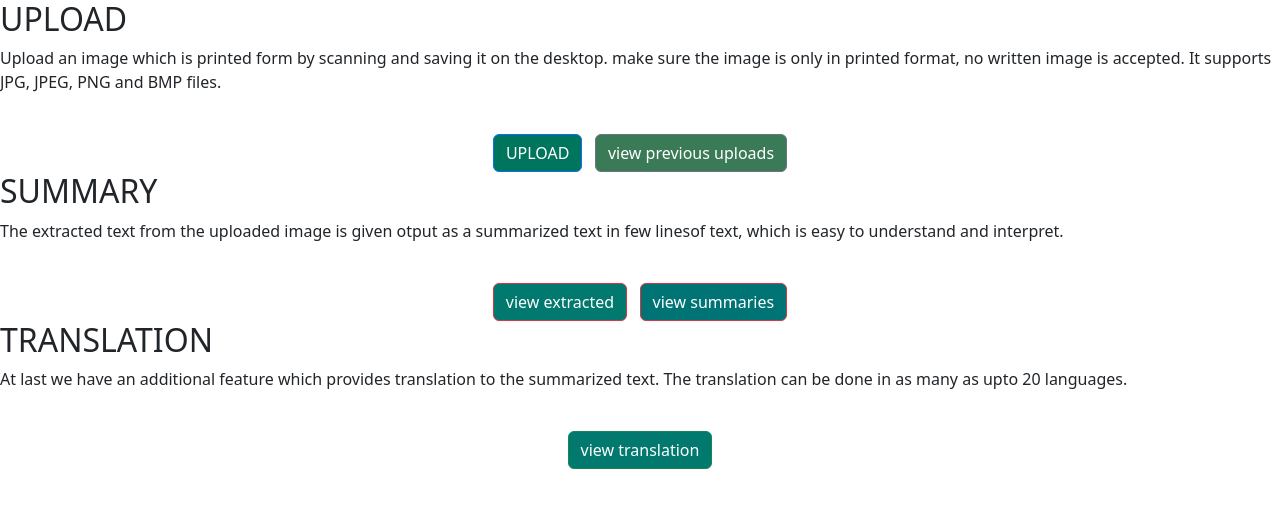
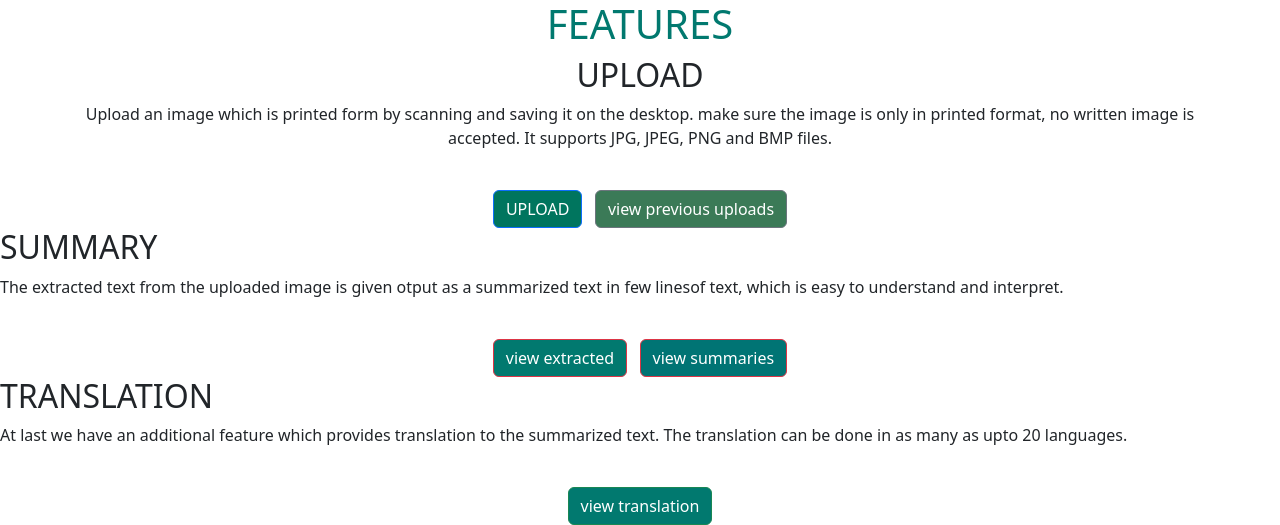
Before and after one commit to NarayanabhatlaMahesh/ocrwtp, a Django app: page /upload/ in a window 1280 px wide. Shown: the part 1054-1579 px from the top of the page. Before the commit the page ends 1523 px from the top, so only its background shows below. Run offline with Django 4.2, Linux system fonts and the light colour scheme.

Commit message:
Update base1.html

```diff
--- a/OCRWTP/templates/base1.html
+++ b/OCRWTP/templates/base1.html
@@ -18,7 +18,7 @@
 
         <nav class="navbar navbar-expand-lg navbar-light">
             <div class="container-fluid">
-              <a class="navbar-brand" href="#"><img  src="{% static 'logo.png' %}"></a>
+              <a class="navbar-brand" href="#"><img  src="{% static 'OCRWTP-logos_transparent.png' %}"></a>
               <button class="navbar-toggler" type="button" data-bs-toggle="collapse" data-bs-target="#navbarNav" aria-controls="navbarNav" aria-expanded="false" aria-label="Toggle navigation">
                 <i class="fa fa-bars"></i>
               </button>
@@ -28,16 +28,16 @@
                     <a class="nav-link"  href="#">HOME</a>
                   </li>
                   <li class="nav-item">
-                    <a class="nav-link" href="#">FEATURES</a>
+                    <a class="nav-link" href="sec1" class="btn">FEATURES</a>
                   </li>
                   <li class="nav-item">
-                    <a class="nav-link" href="#">ABOUT US</a>
+                    <a class="nav-link" href="ABOUT US">ABOUT US</a>
                   </li>
                   <li class="nav-item">
-                    <a class="nav-link" href="#">TESTIMONIALS</a>
+                    <a class="nav-link" href="TESTIMONIALS">TESTIMONIALS</a>
                   </li>
                   <li class="nav-item">
-                    <a class="nav-link" href="#">CONTACT</a>
+                    <a class="nav-link" href="CONTACT">CONTACT</a>
                   </li>
                 </ul>
               </div>
@@ -64,6 +64,9 @@
 
 <!-----------------------------banner upload---------------------------------------------->
 <div class="section-one">
+  <section id="features">
+    <div class="container text-center">
+      <h1 class="title" class="sec1" id="btn" style="color: #01796f;">FEATURES</h1>
     <h2 class="section-one__title">UPLOAD</h2>
     <p class="section-one__descr">Upload an image which is printed form by scanning and saving it on the desktop. make sure the image is only in printed format, no written image is accepted. It supports JPG, JPEG, PNG and BMP files. </p><br>
 
@@ -75,7 +78,7 @@
         <button type="submit" class="btn btn-secondary" style="background-color: #3b7a57;"name="view_upload">view previous uploads</button>
         </div>
     </form>
-    {%csrf_token %}
+  </div>
     <!-- begin Separator -->
     <!-- <svg class="separator__svg" width="100%" height="100" viewBox="0 0 100 100" preserveAspectRatio="none" fill="#008b8b" version="1.1" xmlns="http://www.w3.org/2000/svg"> -->
        <path d="M 100 100 V 10 L 0 100"/>
@@ -105,6 +108,7 @@
    </div>
 </form>
 </div>
+</section>
 
 <script src="https://cdn.jsdelivr.net/npm/bootstrap@5.3.0-alpha1/dist/js/bootstrap.bundle.min.js" integrity="sha384-w76AqPfDkMBDXo30jS1Sgez6pr3x5MlQ1ZAGC+nuZB+EYdgRZgiwxhTBTkF7CXvN" crossorigin="anonymous"></script>
 
```
